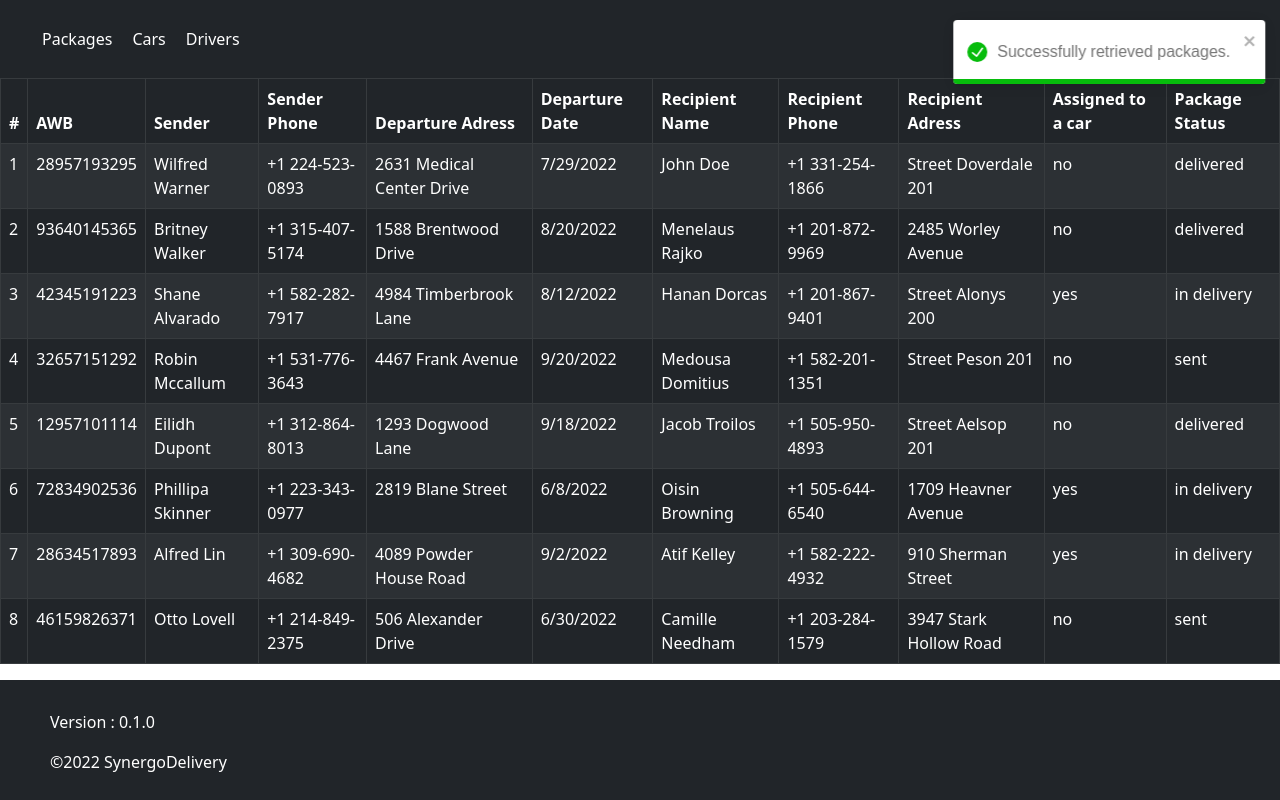
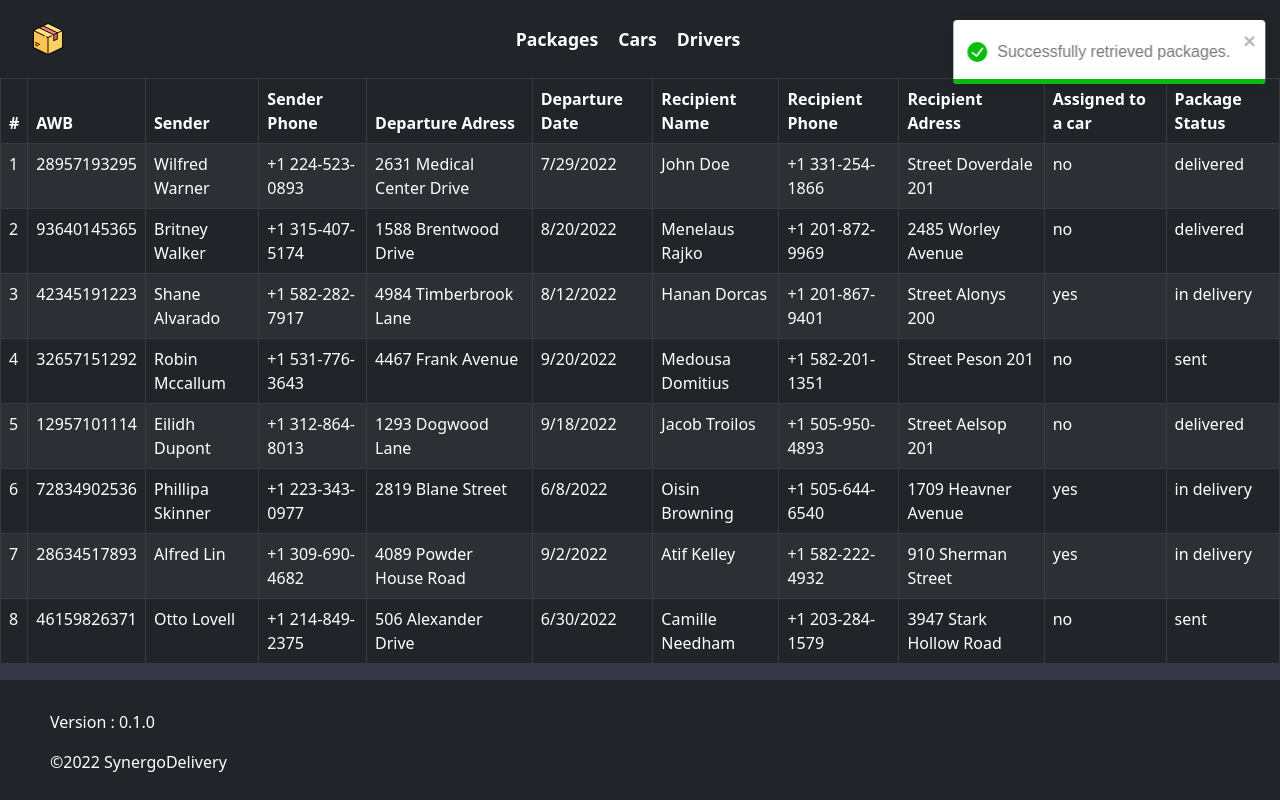
Before and after one commit to andreihojda15/SynergoDelivery, a React (Create React App) app: page /packages in a window 1280 px wide. Built offline with nearby package versions, Linux system fonts and the light colour scheme.

Commit message:
- navbar has logo + centered links - content uses dark background color - App container uses display flex to set the footer to the bottom of the page

```diff
--- /dev/null
+++ b/src/App.css
@@ -0,0 +1,10 @@
+.App {
+  display: flex;
+  flex-direction: column;
+  min-height: 100vh;
+  background-color: #363945;
+}
+
+.footer {
+  margin-top: auto;
+}
--- a/src/App.js
+++ b/src/App.js
@@ -1,4 +1,5 @@
 import "./style/bootstrap.scss";
+import "./App.css";
 
 import Header from "./components/layout/Header";
 import Content from "./components/layout/Content";
@@ -12,8 +13,8 @@ import NotFound from "./components/notFound/NotFound";
 
 function App() {
   return (
-    <div className="App">
-      <BrowserRouter>
+    <BrowserRouter>
+      <div className="App">
         <Header />
         <Content>
           <Routes>
@@ -27,9 +28,9 @@ function App() {
             <Route path="*" element={<NotFound />} />
           </Routes>
         </Content>
-        <Footer />
-      </BrowserRouter>
-    </div>
+        <Footer className="footer" />
+      </div>
+    </BrowserRouter>
   );
 }
 
--- a/src/components/layout/ContentStyle.css
+++ b/src/components/layout/ContentStyle.css
@@ -1,3 +1,4 @@
 .cnt {
-    background-color: whitesmoke;
+    background-color: #363945;
+    color: white;
 }
--- a/src/components/layout/Header.js
+++ b/src/components/layout/Header.js
@@ -6,6 +6,7 @@ import { Container } from "react-bootstrap";
 import { Link } from "react-router-dom";
 import Button from "react-bootstrap/Button";
 import AddPackage from "../modal/AddPackage";
+import Image from "react-bootstrap/Image";
 
 class Header extends React.Component {
   constructor(props) {
@@ -40,8 +41,17 @@ class Header extends React.Component {
       <>
         <Navbar bg="dark" variant="dark" className="nav">
           <Container className="con">
-            <Nav className="me-auto">
-              <Link className="link" to="/packages" onClick={this.onPackage}>
+            <Image
+              src={require("../../assets/images/box.png")}
+              alt="header logo"
+              className="logo"
+            />
+            <div className="linkContainer">
+              <Link
+                className="link1 link"
+                to="/packages"
+                onClick={this.onPackage}
+              >
                 Packages
               </Link>
               <Link className="link" to="/cars" onClick={this.notPackage}>
@@ -50,9 +60,8 @@ class Header extends React.Component {
               <Link className="link" to="/drivers" onClick={this.notPackage}>
                 Drivers
               </Link>
-            </Nav>
+            </div>
           </Container>
-
           {this.state.package ? (
             <>
               <Button variant="success" onClick={this.handleClick}>
--- a/src/components/layout/HeaderStyle.css
+++ b/src/components/layout/HeaderStyle.css
@@ -1,18 +1,31 @@
-.con {
-    margin-left: 0px;
+.nav .con {
+    display: flex;
+    justify-content: flex-start;
+    align-items: center;
+    margin: 0;
+    max-width: 100vw;
+}
+
+.logo{
+    width: 2rem;
+}
+
+.linkContainer {
+    margin: 0px auto;
 }
 
 .nav {
     position: sticky;
     top: 0px;
     padding: 20px;
-    margin: 0;
 }
 
 .link {
     text-decoration: none;
     margin: 0px 10px;
     color: white;
+    font-weight: bold;
+    font-size: 1.1rem;
 }
 
 .link:hover {
--- a/src/components/modal/AddPackage.css
+++ b/src/components/modal/AddPackage.css
@@ -1,4 +1,9 @@
 .modalBody, .modalHeader, .modalFooter{
   background-color: #363945;
   color: white;
+  border: none;
 }
+
+.btn-close {
+  background-color: #fff;
+}
```
Also changed, not shown: src/assets/images/box.png (added).
